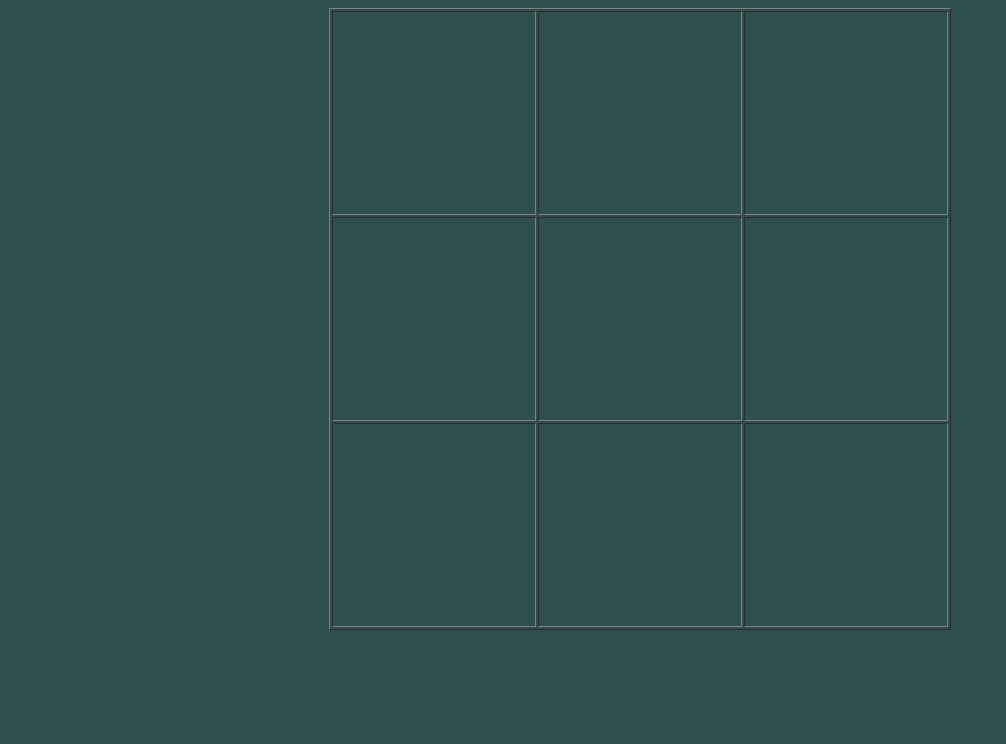
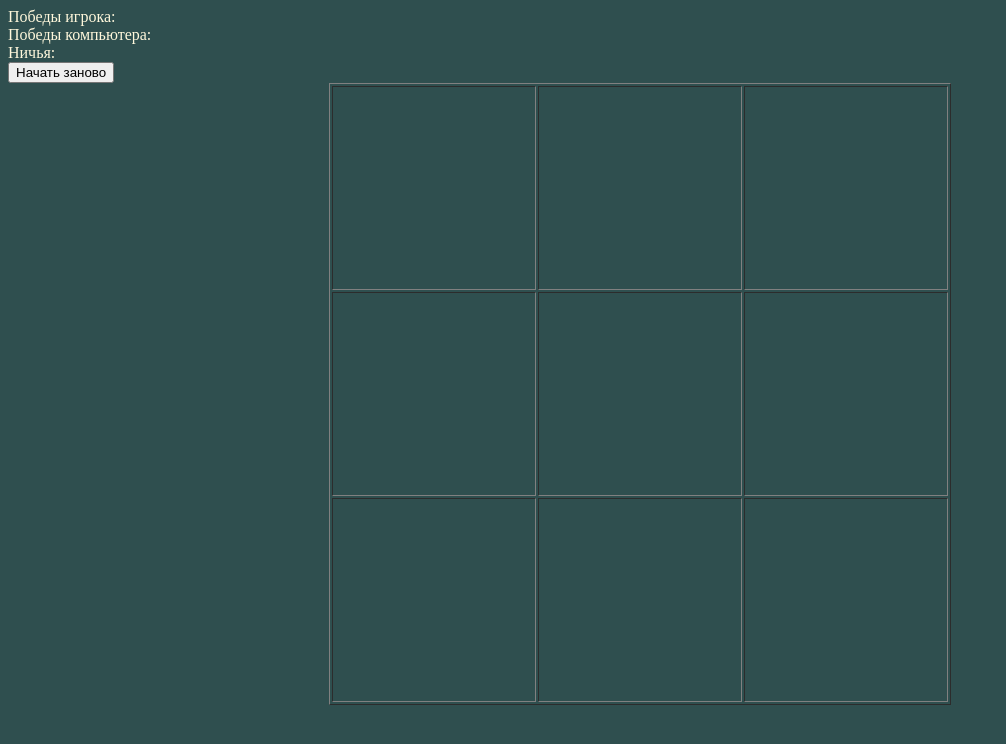
Before and after one commit to genWOG/XO, a plain HTML site: page index.html in a window 1280 px wide. Shown: the whole page, without its empty margins (0-1006 px from the left). Drawn offline with Linux system fonts and the light colour scheme.

Commit message:
Next changes

```diff
--- a/cs.css
+++ b/cs.css
@@ -6,3 +6,7 @@ td {
     width: 200px;
     height: 200px;
 }
+
+label {
+    color: cornsilk;
+}
--- a/index.html
+++ b/index.html
@@ -10,6 +10,15 @@
 </head>
 
 <body id="88">
+    <div id="Options">
+        <label>Победы игрока: </label>
+        <br>
+        <label>Победы компьютера: </label>
+        <br>
+        <label>Ничья: </label>
+        <br>
+        <button>Начать заново</button>
+    </div>
     <div id="XO">
         <table align="center" border="1px">
             <tr>
```
